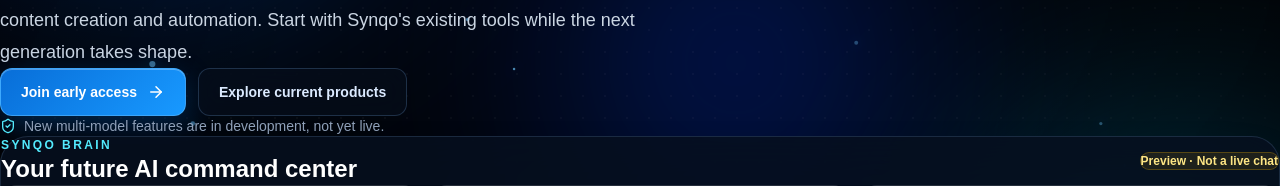
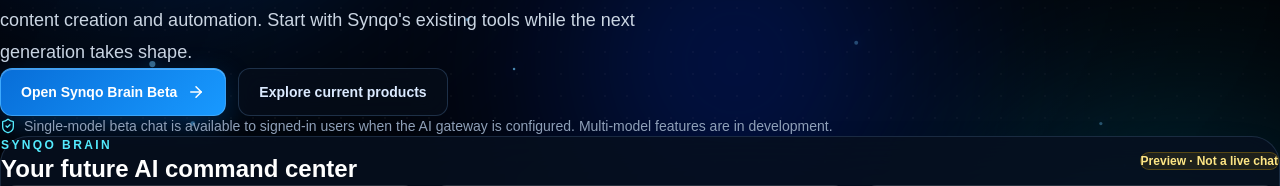
Before and after one commit to Sandieeeeeee/synqo-ai-employee, a Next.js app: page /ai-hub in a window 1280 px wide. Shown: the part 377-563 px from the top of the page. Built offline with nearby package versions, Linux system fonts and the light colour scheme; no server answers.

Commit message:
feat: connect AI Hub to authenticated beta chat

```diff
--- a/app/ai-hub/page.tsx
+++ b/app/ai-hub/page.tsx
@@ -24,8 +24,8 @@ export default function AIHubPage() {
         <div className="inline-flex items-center gap-2 rounded-full border border-cyan-400/25 bg-cyan-400/10 px-4 py-2 text-xs font-semibold tracking-widest text-cyan-200"><Sparkles size={15}/> INTRODUCING SYNQO AI 3.0 · PRODUCT ROADMAP</div>
         <h1 className="mt-8 text-5xl font-semibold leading-[1.07] tracking-[-.055em] sm:text-7xl">One platform.<br/><span className="bg-gradient-to-r from-blue-300 via-cyan-300 to-violet-300 bg-clip-text text-transparent">Multiple AI minds.</span><br/>Real work done.</h1>
         <p className="mt-7 max-w-2xl text-lg leading-8 text-slate-300">We are building a connected AI workspace for conversations, business operations, content creation and automation. Start with Synqo's existing tools while the next generation takes shape.</p>
-        <div className="mt-8 flex flex-wrap gap-3"><Link href="/signup" className="primary-button">Join early access <ArrowRight size={18}/></Link><Link href="/products" className="secondary-button">Explore current products</Link></div>
-        <div className="mt-6 flex items-center gap-2 text-sm text-slate-400"><ShieldCheck size={16} className="text-cyan-300"/> New multi-model features are in development, not yet live.</div>
+        <div className="mt-8 flex flex-wrap gap-3"><Link href="/ai-hub/chat" className="primary-button">Open Synqo Brain Beta <ArrowRight size={18}/></Link><Link href="/products" className="secondary-button">Explore current products</Link></div>
+        <div className="mt-6 flex items-center gap-2 text-sm text-slate-400"><ShieldCheck size={16} className="text-cyan-300"/> Single-model beta chat is available to signed-in users when the AI gateway is configured. Multi-model features are in development.</div>
       </div>
       <section className="mt-20 rounded-[28px] border border-blue-300/15 bg-[#06101f]/85 p-5 shadow-2xl backdrop-blur-xl sm:p-8">
         <div className="flex flex-wrap items-center justify-between gap-3"><div><div className="text-xs font-semibold uppercase tracking-[.2em] text-cyan-300">Synqo Brain</div><h2 className="mt-2 text-2xl font-semibold">Your future AI command center</h2></div><span className="rounded-full border border-amber-400/25 bg-amber-400/10 px-3 py-1.5 text-xs font-semibold text-amber-200">Preview · Not a live chat</span></div>
```
